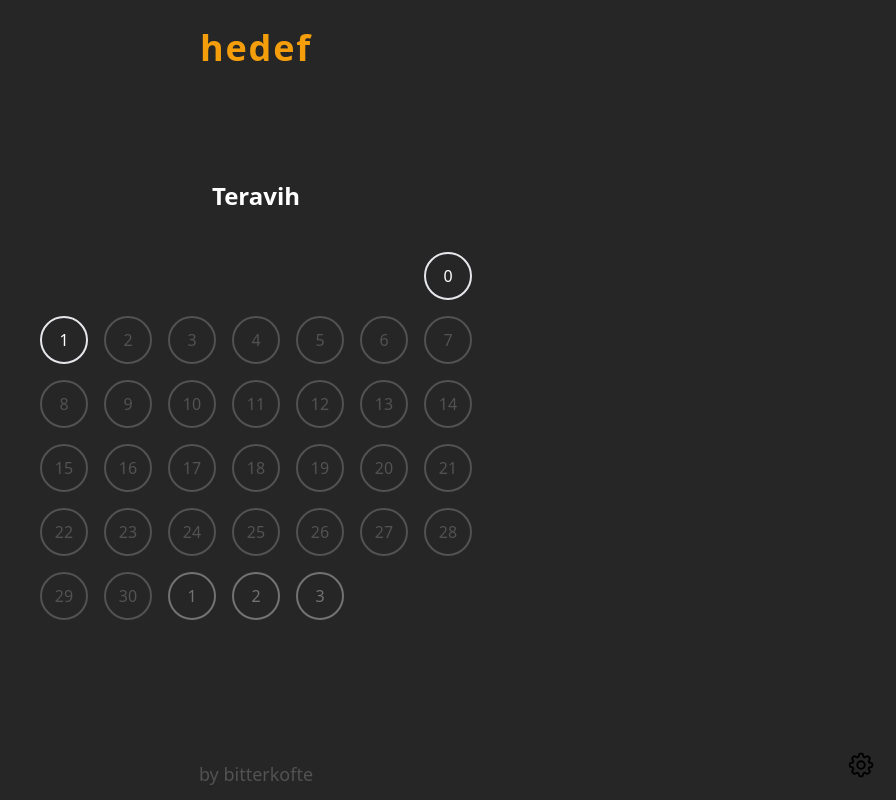
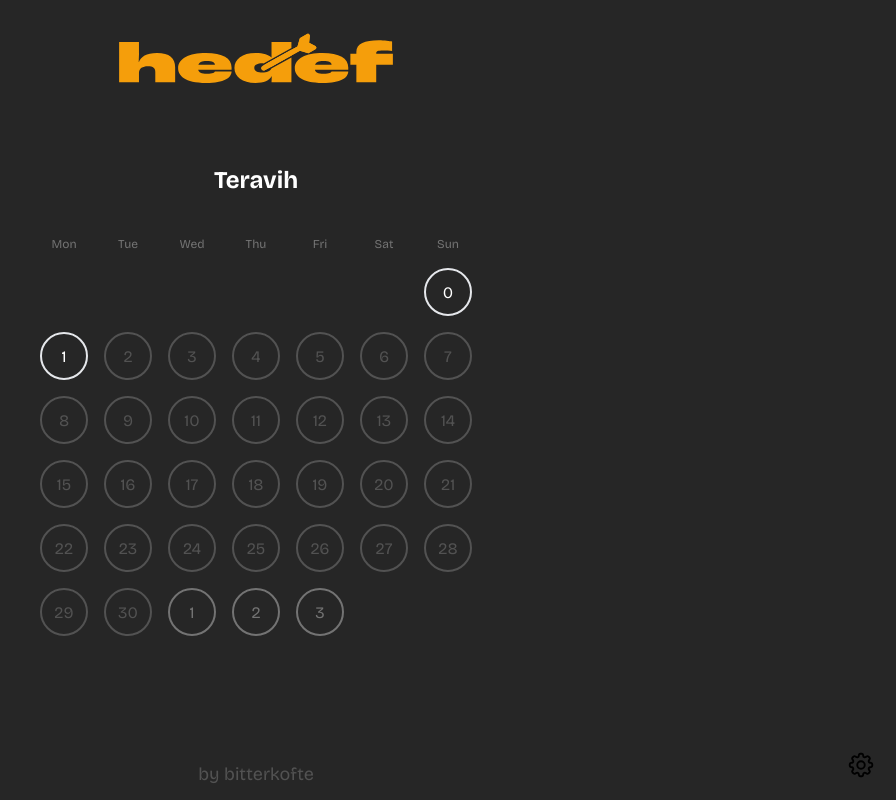
Before and after one commit to bitterkofte/hedef, a React (Vite) app: page / in a window 1280 px wide. Shown: the whole page, without its empty margins (384-1280 px from the left). Built offline with nearby package versions, Linux system fonts and the light colour scheme.

Commit message:
week days added

```diff
--- a/index.html
+++ b/index.html
@@ -6,17 +6,17 @@
     <meta name="viewport" content="width=device-width, initial-scale=1.0" />
     <title>hedef</title>
   </head>
-  <body class="bg-neutral-800">
+  <body class="bg-neutral-800 font-grotesque">
     <div id="root"></div>
     <script type="module" src="/src/main.tsx"></script>
-    <!-- <script>
+    <script>
       if ('paintWorklet' in CSS) {
         CSS.paintWorklet.addModule(
           'https://www.unpkg.com/css-houdini-squircle/squircle.min.js'
         );
       }
-    </script> -->
-    <script>
+    </script>
+    <!-- <script>
       (async function () {
         if (!("paintWorklet" in CSS)) {
           await import("css-paint-polyfill");
@@ -26,6 +26,6 @@
           `https://www.unpkg.com/css-houdini-squircle/squircle.min.js`
         );
       })();
-    </script>
+    </script> -->
   </body>
 </html>
--- a/src/App.tsx
+++ b/src/App.tsx
@@ -1,9 +1,10 @@
 import { useEffect, useState } from "react";
-import { dateFormatter } from "./utils/functions";
+import { dateFormatter, isToday } from "./utils/functions";
 import { Tooltip } from "react-tooltip";
 import { useAppDispatch, useAppSelector } from "./redux/hooks";
 import { completeDaily, updateTitle } from "./redux/generalSlice";
 import { Settings } from "./components/Settings";
+import Logo from '../public/hedef.svg'
 
 function App() {
   // const [calendar, setCalendar] = useState(calendarInitializer());
@@ -25,29 +26,35 @@ function App() {
     dispatch(completeDaily(day));
   };
 
+  const days = ['Monday', 'Tuesday', 'Wednesday', 'Thursday', 'Friday', 'Saturday', 'Sunday'];
+
   return (
     <>
-      <nav className="w-full py-7 fixed top-0 text-center bg-neutral-7500 select-none">
-        <h1 className="text-4xl font-extrabold tracking-wider text-gold">
+      <nav className="w-full py-7 fixed top-0 flex justify-center items-center bg-neutral-7500 select-none">
+        {/* <h1 className="text-4xl font-extrabold tracking-wider text-gold">
           hedef
-        </h1>
+        </h1> */}
+        <img className='w-40 lg:w-72' src={Logo} alt='hedef' />
       </nav>
 
       <div id="my-calendar" className="min-h-screen flex flex-col justify-center items-center gap-10 bg-neutral-800 text-white select-none">
         {/* <h2 className="text-2xl font-bold">{calendars[selectedCalendar].title}</h2> */}
         <input type='text' className='w-fit bg-transparent text-2xl font-bold text-center outline-none' value={calendars[selectedCalendar].title} onChange={(e) => dispatch(updateTitle(e.target.value))} placeholder='' />
         <div className="px-5 sm:px-3 md:px-2 grid grid-cols-7 gap-3 md:gap-4">
+          {days.map((d) => (
+              <div key={d} className="border-0 text-neutral-500 text-xs text-center font-grotesque">{ d.slice(0,3) }</div>
+          ))}
           {Array(6)
             .fill(0)
             .map((_, i) => (
               <div key={i} className="p-3 border-0"></div>
-            ))}
+          ))}
           {calendars[selectedCalendar].calendar.map((day) => (
             <button
               key={day.day}
-              className={`w-10 h-10 md:w-12 md:h-12 p-3 border-2 flex justify-center items-center rounded-full hover:border-gold hover:text-gold disabled:border-neutral-600 disabled:text-neutral-600 cursor-pointer disabled:cursor-default smoother-2 ${
+              className={`w-10 h-10 md:w-12 md:h-12 p-3 border-2 flex justify-center items-center rounded-full hover:border-green-600 hover:text-green-600 disabled:border-neutral-600 disabled:text-neutral-600 cursor-pointer disabled:cursor-default smoother-2 ${
                 day.completed === "yes" ? "border-green-600 text-green-600 hover:border-green-600 hover:text-green-600" : ""
-              }`}
+              } ${(isToday(day.timestamp, currentTimestamp) && day.completed !== "yes") ? "border-gold text-gold" : "" }`}
               data-tooltip-id="date"
               data-tooltip-content={dateFormatter(day.timestamp)}
               data-tooltip-place="top"
--- a/src/components/Settings.tsx
+++ b/src/components/Settings.tsx
@@ -40,8 +40,11 @@ export const Settings = () => {
           {isExporting ? 'Exporting...' : 'Export Calendar'}
         </button>
       </div>
+
+      <div className='bg-gold rounded-3xl'>
       <div className='p-2 squircle cursor-pointer' onClick={toggleSettings}>
         <HiOutlineCog8Tooth size={30} className={`z-10 smoother-3 ease-in-out ${isSettings ? "rotate-90" : "rotate-0"}`} />
+      </div>
       </div>
     </div>
   )
--- a/src/global.css
+++ b/src/global.css
@@ -1,3 +1,5 @@
+@import url('https://fonts.googleapis.com/css2?family=Bricolage+Grotesque:opsz,wght@12..96,200..800&display=swap');
+
 @tailwind base;
 @tailwind components;
 @tailwind utilities;
@@ -7,11 +9,12 @@
   height: 200px; */
   background: paint(squircle);
   --squircle-smooth: 1;
-  --squircle-radius: 10px;
+  --squircle-radius: 30px;
   --squircle-fill: #f59e0b;
 }
 body {
   line-height: 0.5 !important;
+  /* font-stretch: ultra-expanded; */
 }
 #my-calendar {
   line-height: normal;
--- a/src/utils/functions.ts
+++ b/src/utils/functions.ts
@@ -5,6 +5,10 @@ export const calendarInitializer = () =>
     ...m,
     timestamp: 1710018000000 + (m.day) * 86400000,
   }));
+
+export const isToday = (timestamp: number, currentTime: number) => {
+  return new Date(timestamp).toLocaleDateString('en-GB') === new Date(currentTime).toLocaleDateString('en-GB');
+}
 
 export const dateFormatter = (timestamp: number) => {
   const date = new Date(timestamp);
--- a/tailwind.config.js
+++ b/tailwind.config.js
@@ -15,6 +15,12 @@ export default {
           999: "#03200f",
         },
         gold: "#f59e0b",
+        "half-gold": "#f59f0b86",
+        "slight-gold": "#f59f0b3c",
+        "thin-gold": "#f59f0b1c",
+      },
+      fontFamily: {
+       grotesque : "Bricolage Grotesque"
       }
     },
   },
```
Also changed, not shown: public/hedef.svg (added).
